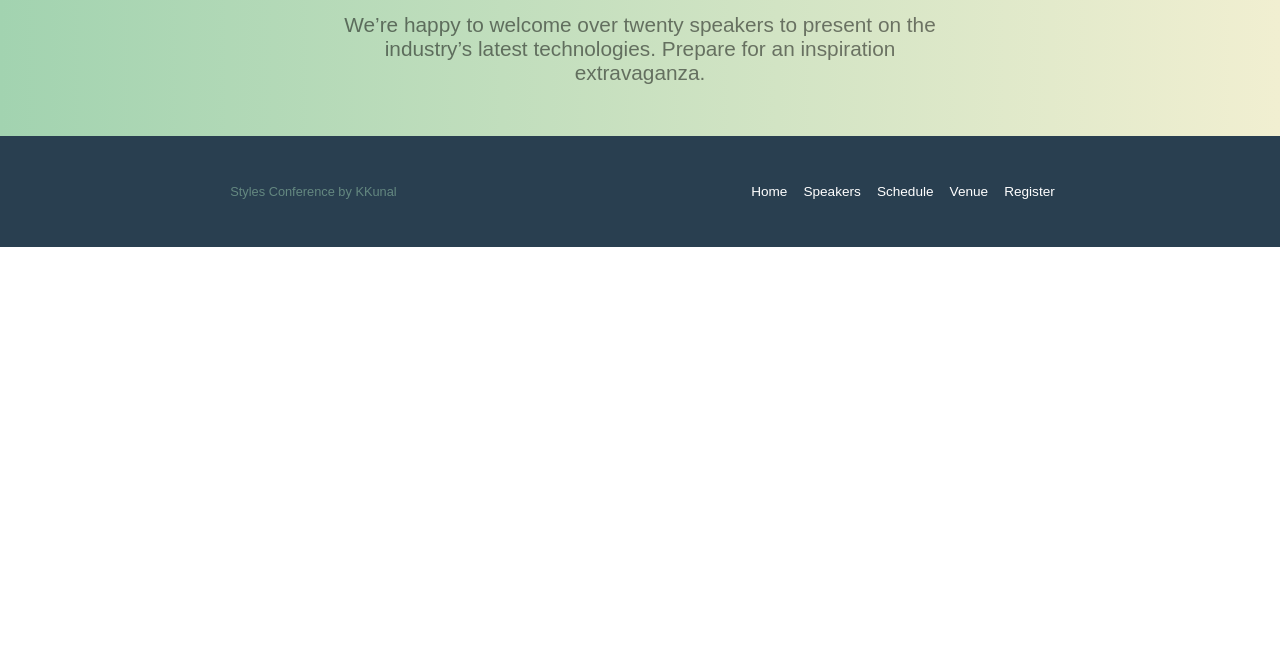
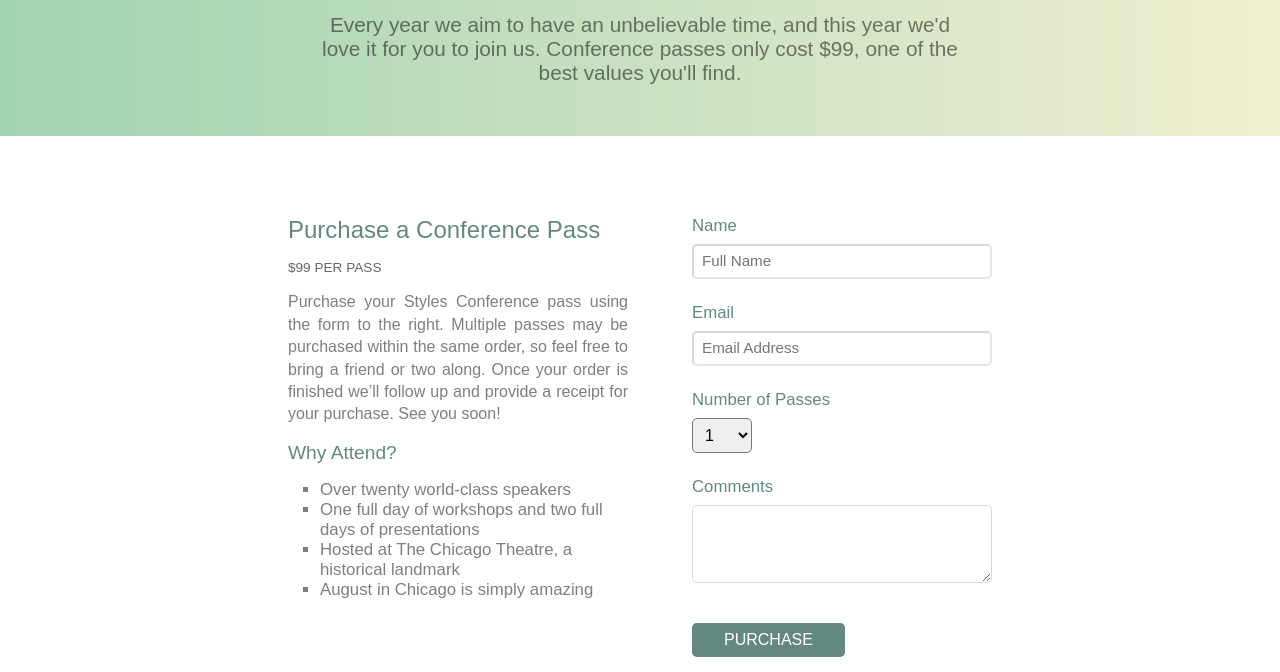
Before and after one commit to KardileKunal/Hackathon1, a plain HTML site: page StylesConferenceLandingPage/register.html in a window 1280 px wide. Shown: the part 280-952 px from the top of the page. Before the commit the page ends 800 px from the top, so only its background shows below. Drawn offline with Linux system fonts and the light colour scheme.

Commit message:
Conference landing page file

```diff
--- a/StylesConferenceLandingPage/register.css
+++ b/StylesConferenceLandingPage/register.css
@@ -0,0 +1,191 @@
+* {
+  margin: 0;
+  padding: 0;
+  box-sizing: border-box;
+}
+
+
+
+.reg {
+  display: flex;
+  justify-content: space-around;
+  align-items: flex-start;
+  padding: 5rem 18rem;
+  gap: 4rem;
+}
+
+.purchase {
+  display: flex;
+  flex-direction: column;
+  align-items: flex-start;
+  gap: 1rem;
+  /* border: 2px solid #000; */
+}
+
+
+.purchase h4,
+h5,
+h6 {
+  font-weight: 100;
+}
+
+.purchase h4 {
+  font-size: 1.5rem;
+  color: var(--txt-thm);
+}
+
+.purchase h6 {
+  opacity: 0.6;
+  font-size: 0.85rem;
+}
+
+.purchase p {
+  font-size: 1rem;
+  opacity: 0.5;
+  text-align: justify;
+  line-height: 1.4;
+}
+
+.purchase h5 {
+  font-size: 1.2rem;
+  color: var(--txt-thm);
+}
+
+.purchase ul {
+  list-style-type: square;
+  font-size: 1.05rem;
+  opacity: 0.5;
+  padding-left: 2rem;
+}
+
+.input_form{
+  display: flex;
+  flex-direction: column;
+  align-items: flex-start;
+  gap: 1.5rem;
+  /* border: 1px solid #000; */
+}
+
+.inp_field{
+  display: flex;
+  flex-direction: column;
+  gap: 0.5rem;
+}
+
+.inp_field h5{
+    font-size: 1.05rem;
+    font-weight: 100;
+    color: var(--txt-thm);
+}
+
+.inp_field input,
+.inp_field textarea{
+    padding: 0.5rem 3rem 0.5rem 0.5rem;
+    width: 300px;
+    border-radius: 5px;
+    border-color: rgba(0, 0, 0, 0.15);
+}
+
+.inp_field select{
+  height: 35px;
+  width: 60px;
+  padding-left: 0.5rem;
+  font-size: 1rem;
+  border-radius: 5px;
+}
+
+.inp_field input::placeholder{
+  font-size: 0.95rem;
+}
+
+.sub_button{
+  padding-top: 1rem;
+}
+
+.sub_button input{
+      padding: 0.5rem 2rem;
+      font-size: 1rem;
+      color: #fff;
+      background-color: var(--txt-thm);
+      border-radius: 0.3rem;
+      border: none;
+      cursor: pointer;
+}
+
+
+
+
+
+
+
+
+
+
+
+
+
+
+
+
+
+
+
+
+
+
+
+
+
+
+
+
+
+
+
+
+
+
+
+
+
+/*
+.why-attend {
+  list-style: square;
+  margin: 0 0 22px 30px;
+}
+
+form {
+  margin-bottom: 22px;
+}
+input,
+select,
+textarea {
+  font: 300 16px/22px "Lato", "Open Sans", "Helvetica Neue", Helvetica, Arial, sans-serif;
+}
+
+.register-group label {
+  color: #648880;
+  cursor: pointer;
+  font-weight: 400;
+}
+.register-group input,
+.register-group select,
+.register-group textarea {
+  border: 1px solid #c6c9cc;
+  border-radius: 5px;
+  color: #888;
+  display: block;
+  margin: 5px 0 27px 0;
+  padding: 5px 8px;
+}
+.register-group input,
+.register-group textarea {
+  width: 100%;
+}
+.register-group select {
+  height: 34px;
+  width: 60px;
+}
+.register-group textarea {
+  height: 78px;
+} */
--- a/StylesConferenceLandingPage/register.html
+++ b/StylesConferenceLandingPage/register.html
@@ -1,5 +1,6 @@
 <!DOCTYPE html>
 <html lang="en">
+
 <head>
     <meta charset="UTF-8">
     <meta name="viewport" content="width=device-width, initial-scale=1.0">
@@ -8,6 +9,7 @@
     <link rel="stylesheet" href="register.css">
     <title>Style Conference</title>
 </head>
+
 <body>
 
     <head>
@@ -33,10 +35,73 @@
     <div class="container">
         <div class="heading">
             <h1>Register</h1>
-            <p>We’re happy to welcome over twenty speakers to present on the industry’s latest technologies. Prepare for
-                an inspiration extravaganza.</p>
+            <p>Every year we aim to have an unbelievable time, and this year we'd love it for you to join us.
+                Conference passes only cost $99, one of the best values you'll find.</p>
         </div>
     </div>
+
+
+    <section class="reg">
+        <div class="purchase">
+            <h4>Purchase a Conference Pass</h4>
+            <h6>$99 PER PASS</h6>
+            <p>Purchase your Styles Conference pass using the form to the right.
+                Multiple passes may be purchased within the same order, so feel
+                free to bring a friend or two along. Once your order is finished we’ll
+                follow up and provide a receipt for your purchase. See you soon!
+            </p>
+            <h5>Why Attend?</h5>
+            <ul>
+                <li>Over twenty world-class speakers</li>
+                <li>One full day of workshops and two full days of presentations</li>
+                <li>Hosted at The Chicago Theatre, a historical landmark</li>
+                <li>August in Chicago is simply amazing</li>
+            </ul>
+        </div>
+
+        <div class="input_form">
+
+            <div class="inp_field">
+                <h5>Name</h5>
+                <input type="text" placeholder="Full Name" required>
+            </div>
+
+            <div class="inp_field">
+                <h5>Email</h5>
+                <input type="email" placeholder="Email Address" required>
+            </div>
+
+            <div class="inp_field">
+                <h5>Number of Passes</h5>
+                <select name="passes" required>
+                    <option value="1">1</option>
+                    <option value="2">2</option>
+                    <option value="3">3</option>
+                    <option value="4">4</option>
+                    <option value="5">5</option>
+                </select>
+            </div>
+
+            <div class="inp_field">
+                <h5>Comments</h5>
+                <textarea name="" id="" cols="35" rows="4"></textarea>
+            </div>
+
+            <div class="sub_button">
+                <input type="button" class="button" value="PURCHASE">
+            </div>
+
+        </div>
+
+    </section>
+
+
+
+
+
+
+
+
 
     <footer>
         <div class="bottom">
@@ -59,4 +124,5 @@
 
 
 </body>
+
 </html>
```
Also changed, not shown: StylesConferenceLandingPage/venue.css (+42 -0 lines), StylesConferenceLandingPage/venue.html (+42 -2 lines).
